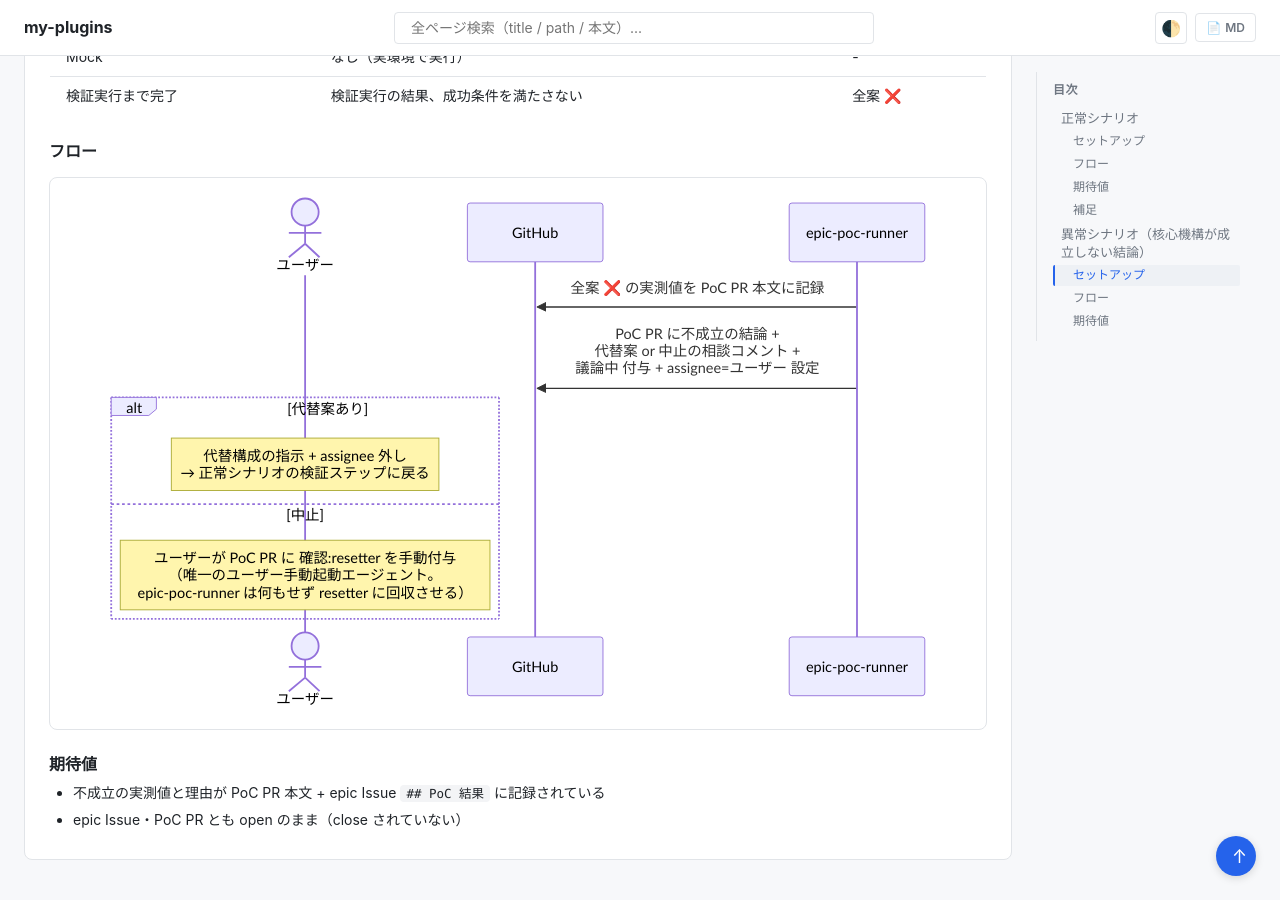
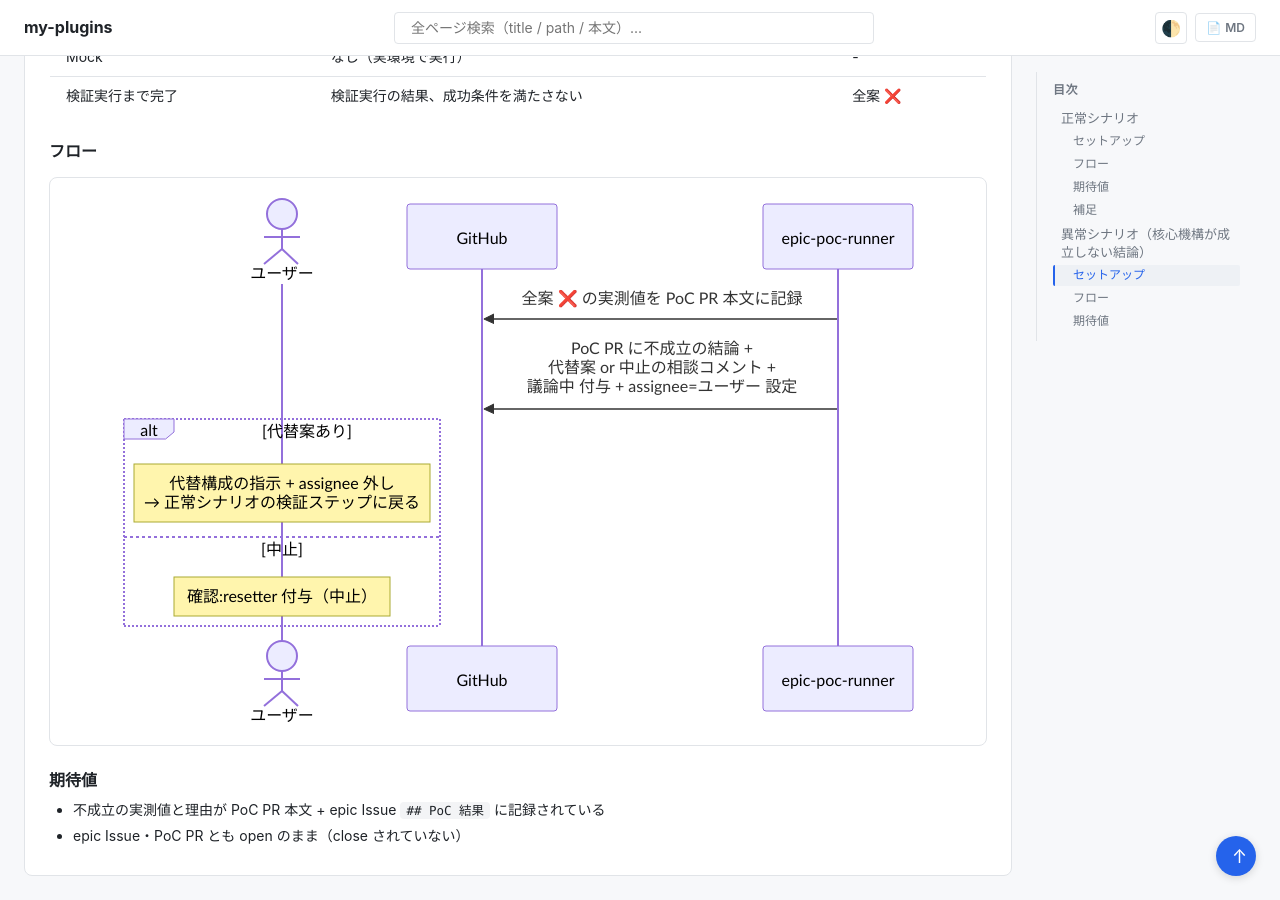
Before and after one commit to shuhei1101/ai-monitor-e2e, a Jekyll site: the page built from docs/wiki/設計図/シナリオ/単一ユースケース/実現可能性PoC検証.md, in a window 1280 px wide and 900 px high, scrolled down 2299 px. Built offline with Jekyll 4.4.1, drawn with Linux system fonts in a browser that asks for light colours; our own code applies the rules of GitHub Pages for plain Markdown files.

Commit message:
実現可能性PoC検証 シナリオを元に戻す（Note over U の記述で意図は伝わっているため過剰な補足を撤回）
Co-Authored-By: Claude Opus 4.7 <noreply@anthropic.com>

````diff
--- a/docs/wiki/設計図/シナリオ/単一ユースケース/実現可能性PoC検証.md
+++ b/docs/wiki/設計図/シナリオ/単一ユースケース/実現可能性PoC検証.md
@@ -113,7 +113,7 @@ sequenceDiagram
   alt 代替案あり
     Note over U: 代替構成の指示 + assignee 外し<br>→ 正常シナリオの検証ステップに戻る
   else 中止
-    Note over U: ユーザーが PoC PR に 確認:resetter を手動付与<br>（唯一のユーザー手動起動エージェント。<br>epic-poc-runner は何もせず resetter に回収させる）
+    Note over U: 確認:resetter 付与（中止）
   end
 ```
 
````
